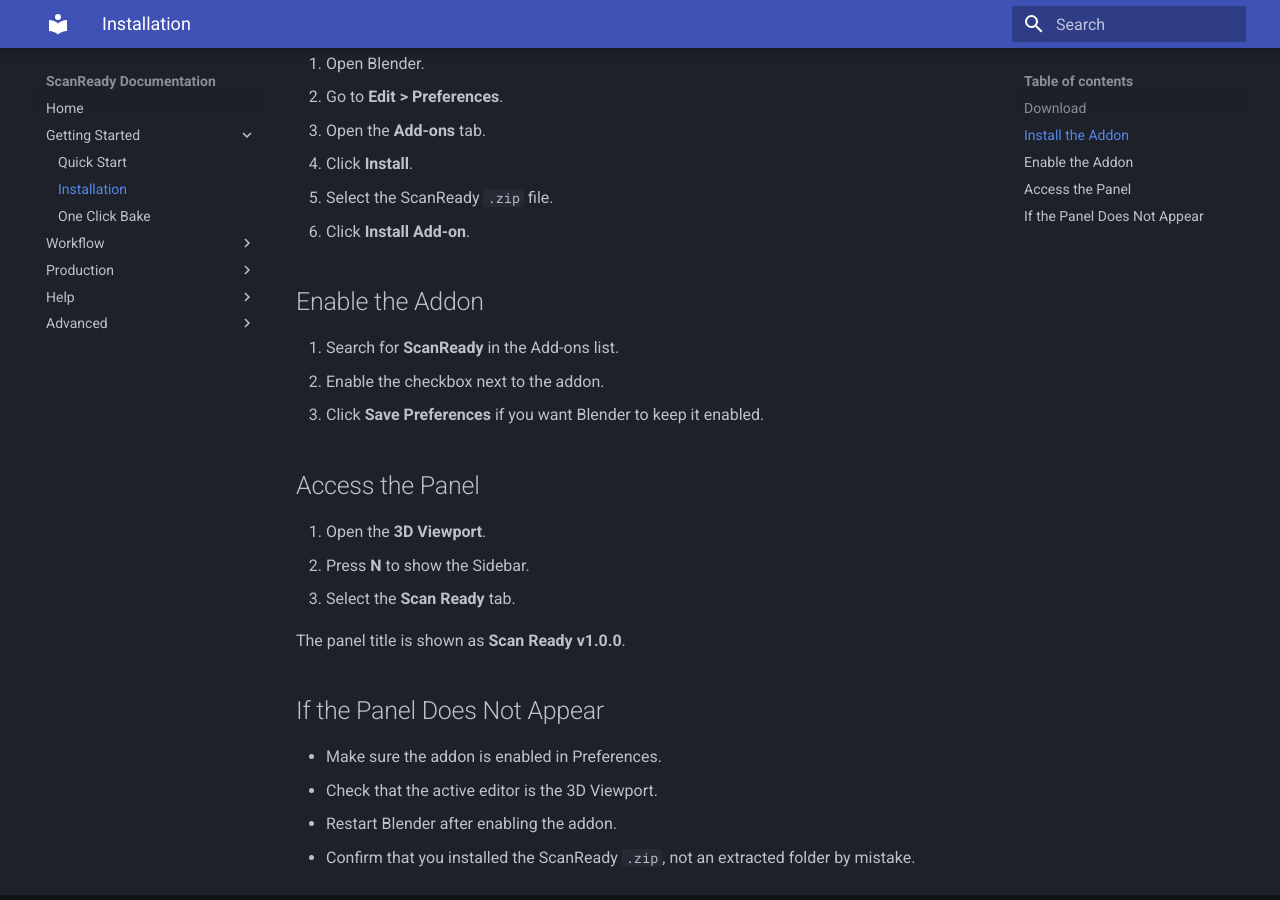
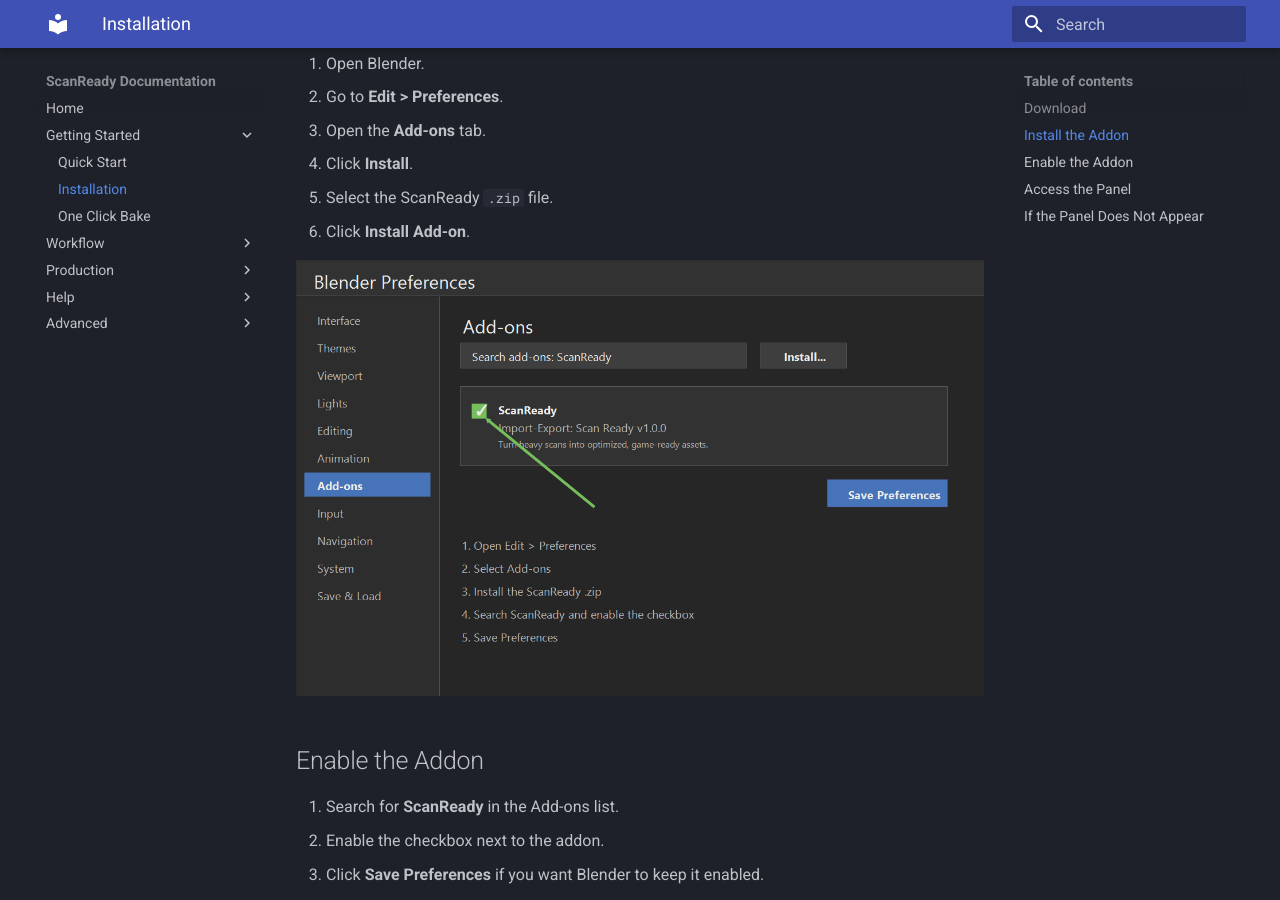
Before and after one commit to marioschiano/scanready-docs, an MkDocs documentation site: the page built from docs/installation.md, in a window 1280 px wide and 900 px high, scrolled down 471 px. Built offline with MkDocs 1.6.1 and Material for MkDocs 9.7.7, drawn with Linux system fonts in a browser that asks for light colours.

Commit message:
Add Blender preferences image to installation guide

```diff
--- a/docs/installation.md
+++ b/docs/installation.md
@@ -19,6 +19,10 @@
 5. Select the ScanReady `.zip` file.
 6. Click **Install Add-on**.
 
+<p align="center">
+  <img src="../img/blender-preferences-addons.png" alt="Blender Preferences Add-ons tab with ScanReady enabled" style="max-width:820px;width:100%;">
+</p>
+
 ## Enable the Addon
 
 1. Search for **ScanReady** in the Add-ons list.
```
Also changed, not shown: docs/img/blender-preferences-addons.png (added).
